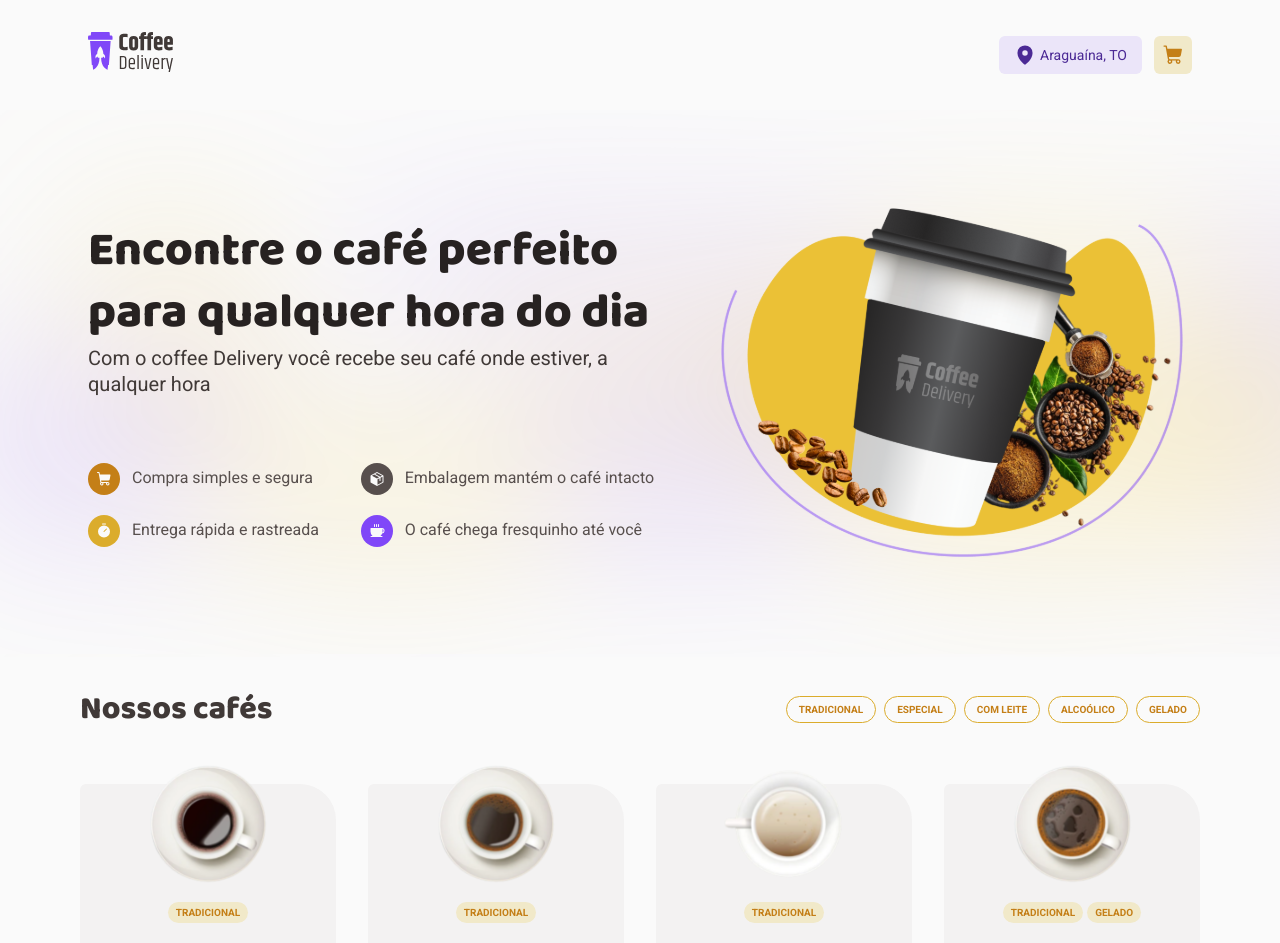
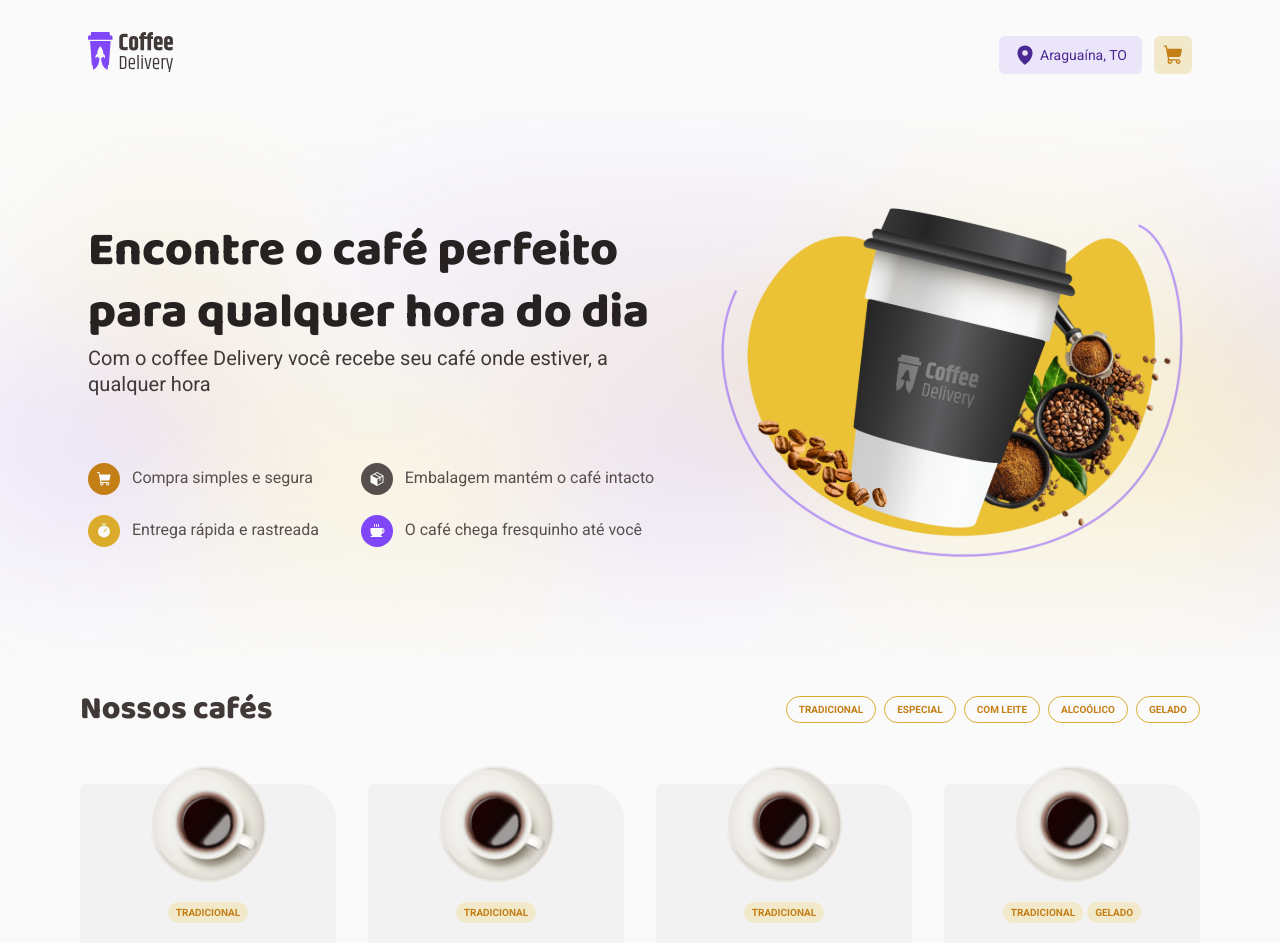
Before and after one commit to raimonesbarros/coffee-delivery, a React (Vite) app: page / in a window 1280 px wide. Shown: the top 943 px of the page. Built offline with nearby package versions, Linux system fonts and the light colour scheme.

Commit message:
fix: change image import

```diff
--- a/src/pages/Home/components/CoffeeCard/index.tsx
+++ b/src/pages/Home/components/CoffeeCard/index.tsx
@@ -73,10 +73,11 @@ export function CoffeeCard({
     mochaccino
   ]
 
+  console.log(imports[img])
 
   return (
     <CoffeeCardContainer>
-      <img src={imports[img]} />
+      <img src={'/src/assets/coffee/Americano.svg'} />
       <CoffeeCardTags>
         {tags?.map((tag) => {
           const id = uuidv4();
```
